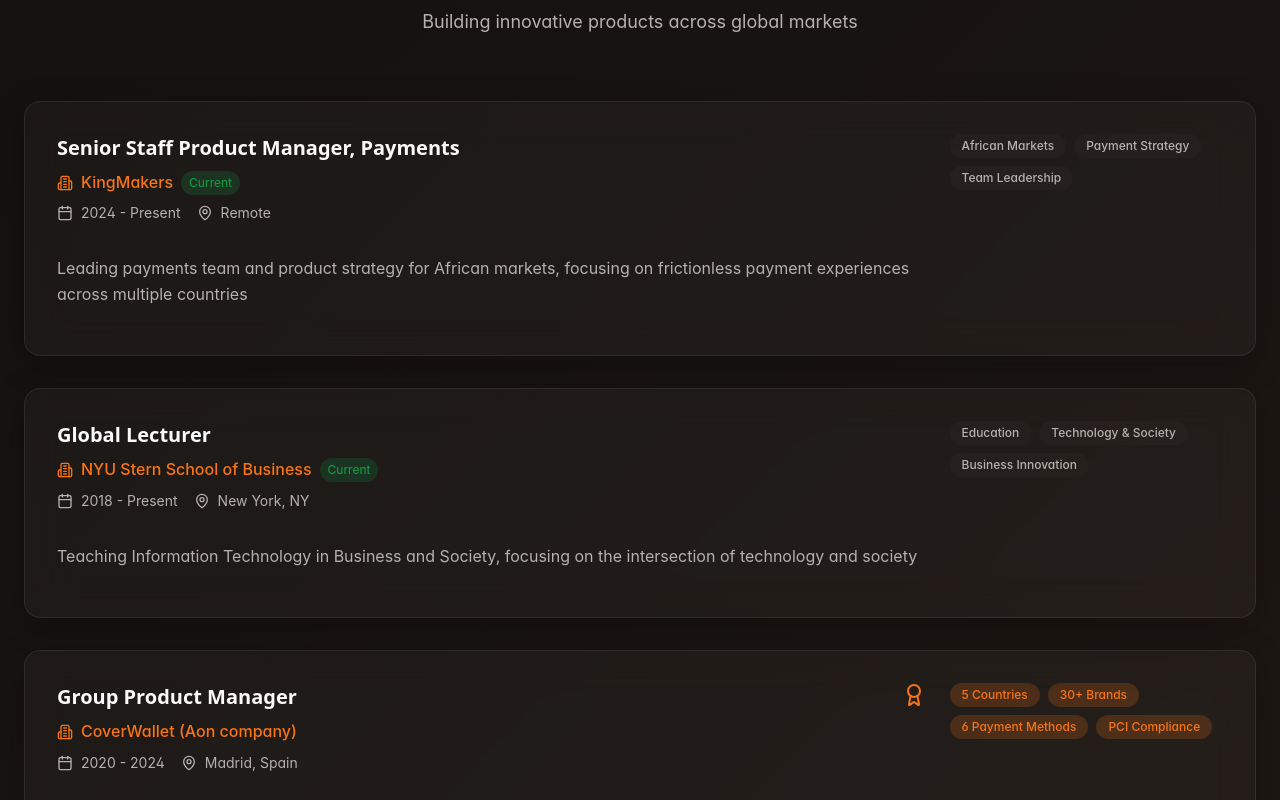
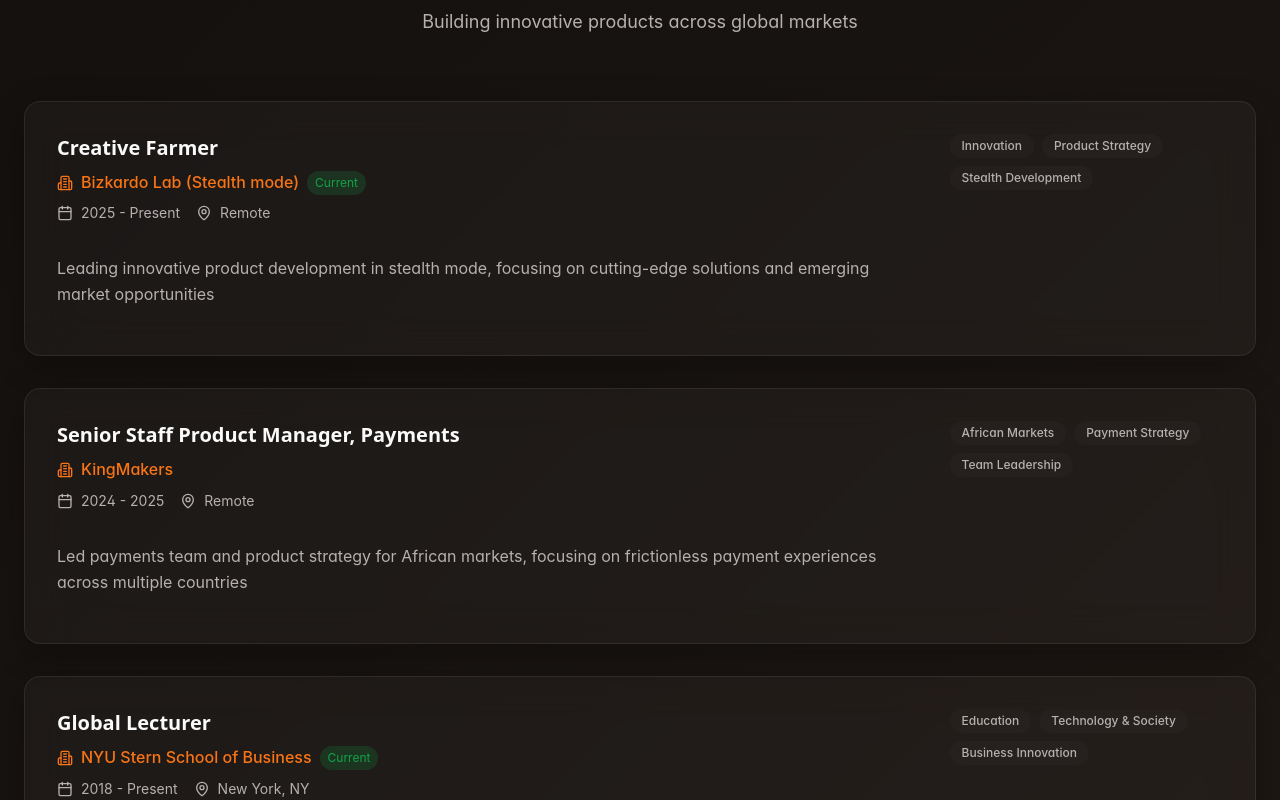
Before and after one commit to assarasua/product-leadership-asier, a React (Vite) app: page / in a window 1280 px wide. Shown: the part 2220-3020 px from the top of the page. Built offline with nearby package versions, Linux system fonts and the light colour scheme.

Commit message:
Update professional experience section
Reflects the previous two changes in the professional experience section.

```diff
--- a/src/components/Experience.tsx
+++ b/src/components/Experience.tsx
@@ -4,13 +4,21 @@ import { Building2, Calendar, MapPin, Award, CreditCard, Shield } from 'lucide-r
 const Experience = () => {
   const experiences = [
     {
+      title: "Creative Farmer",
+      company: "Bizkardo Lab (Stealth mode)",
+      period: "2025 - Present",
+      location: "Remote",
+      description: "Leading innovative product development in stealth mode, focusing on cutting-edge solutions and emerging market opportunities",
+      highlights: ["Innovation", "Product Strategy", "Stealth Development"],
+      current: true
+    },
+    {
       title: "Senior Staff Product Manager, Payments",
       company: "KingMakers",
-      period: "2024 - Present",
+      period: "2024 - 2025",
       location: "Remote",
-      description: "Leading payments team and product strategy for African markets, focusing on frictionless payment experiences across multiple countries",
-      highlights: ["African Markets", "Payment Strategy", "Team Leadership"],
-      current: true
+      description: "Led payments team and product strategy for African markets, focusing on frictionless payment experiences across multiple countries",
+      highlights: ["African Markets", "Payment Strategy", "Team Leadership"]
     },
     {
       title: "Global Lecturer",
```
